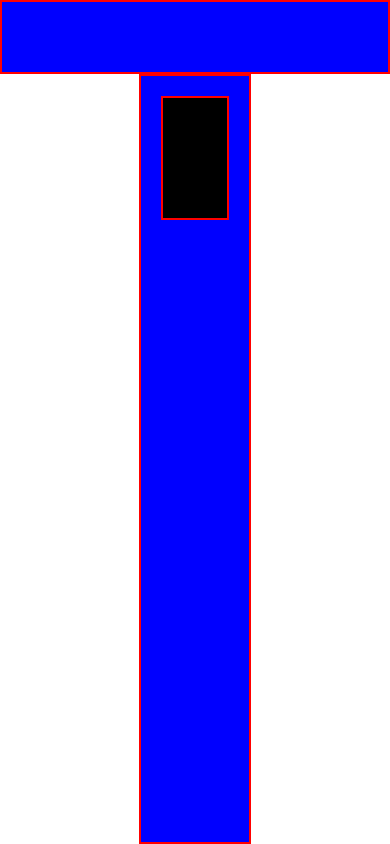
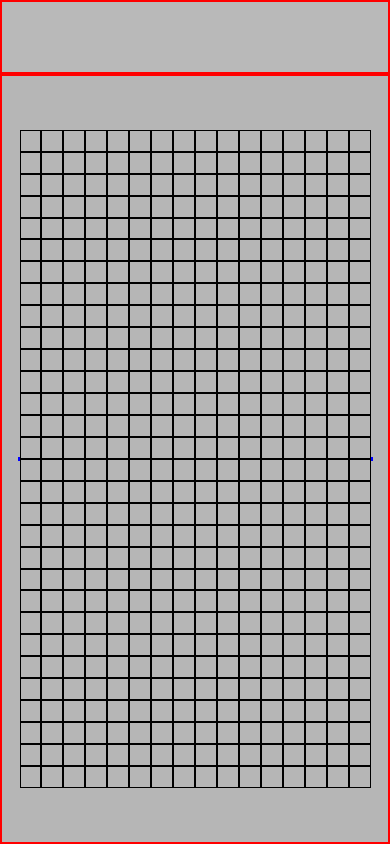
Before and after one commit to Kalightortaio/Minesweeper-Master, a React Native app: screen / in a window 390 px wide. Built offline with nearby package versions, Linux system fonts and the light colour scheme.

Commit message:
Fixed subpixel gaps, deleted grid component, refactored some code

```diff
--- a/App.tsx
+++ b/App.tsx
@@ -1,17 +1,21 @@
 import { useEffect } from 'react';
 import { StyleSheet, View, StatusBar, Dimensions } from 'react-native';
-import Grid from './src/components/Grid';
 import Interface from './src/components/Interface';
+import Cell from './src/components/Cell';
 
 export default function App() {
-  const windowWidth = Dimensions.get('window').width;
-  const gridMargin = roundToClosestEven((0.05 * windowWidth));
   useEffect(() => {
     StatusBar.setHidden(true);
     return () => {
       StatusBar.setHidden(false);
     }
   }, [])
+
+  const numColumns = 16;
+  const numRows = 30;
+  const gridPadding = Dimensions.get('window').width * 0.05
+  const cellSize = ((Dimensions.get('window').width - (2 * (gridPadding))) / numColumns)
+
   const styles = StyleSheet.create({
     container: {
       flex: 1,
@@ -23,25 +27,51 @@ export default function App() {
       width: '100%',
       borderWidth: 2,
       borderColor: 'red',
-      backgroundColor: 'blue',
+      backgroundColor: '#B9B9B9',
     },
     gridContainer: {
       flex: 11,
+      width: '100%',
       alignItems: 'center',
       borderWidth: 2,
       borderColor: 'red',
-      backgroundColor: 'blue',
-      zIndex: 2,
+      backgroundColor: '#B6B6B6',
+      justifyContent: 'center',
     },
     grid: {
+      flex: 0,
+      justifyContent: 'center',
       alignItems: 'center',
-      margin: gridMargin,
       borderWidth: 2,
-      borderColor: 'red',
-      backgroundColor: 'white',
-      zIndex: 1,
+      borderColor: 'blue',
+    },
+    gridRow: {
+      flexDirection: 'row',
+      flexWrap: 'wrap',
+      justifyContent: 'center',
     }
   });
+
+  const rows = [];
+  for (let row = 0; row < numRows; row++) {
+    const cells = [];
+    for (let col = 0; col < numColumns; col++) {
+      cells.push(
+        <Cell
+          key={`${row}-${col}`}
+          rowIndex={row}
+          columnIndex={col}
+          size={cellSize}
+        />
+      );
+    }
+    rows.push(
+      <View key={`row-${row}`} style={styles.gridRow}>
+        {cells}
+      </View>
+    );
+  }
+
   return (
     <View style={styles.container}>
       <View style={styles.interface}>
@@ -49,13 +79,9 @@ export default function App() {
       </View>
       <View style={styles.gridContainer}>
         <View style={styles.grid}>
-          <Grid />
+          {rows}
         </View>
       </View>
     </View>
   );
 }
-
-function roundToClosestEven(n: number) {
-  return Math.round(n / 2) * 2;
-}
--- a/src/components/Cell.tsx
+++ b/src/components/Cell.tsx
@@ -4,9 +4,10 @@ import { TouchableOpacity, Text, StyleSheet, Vibration } from "react-native";
 interface CellProps {
     rowIndex: number;
     columnIndex: number;
+    size: number;
 }
 
-function Cell({ rowIndex, columnIndex }: CellProps) {
+function Cell({ rowIndex, columnIndex, size }: CellProps) {
     const [isRevealed, setIsRevealed] = useState(false);
     const [isFlagged, setIsFlagged] = useState(false);
 
@@ -27,11 +28,13 @@ function Cell({ rowIndex, columnIndex }: CellProps) {
 
     const styles = StyleSheet.create({
         cell: {
-            flex: 1,
+            height: size,
+            width: size,
             alignItems: 'center',
             justifyContent: 'center',
-            borderWidth: 2,
+            borderWidth: 1,
             borderColor: 'black',
+            backgroundColor: '#B6B6B6',
         },
     });
 
--- a/src/components/Grid.tsx
+++ /dev/null
@@ -1,31 +0,0 @@
-import { Dimensions, View, StyleSheet } from 'react-native';
-import Cell from './Cell';
-
-const numColumns = 16;
-const numRows = 30;
-const numBombs = 30;
-
-function Grid() {
-    const grid = [];
-    for (let row = 0; row < numRows; row++) {
-        const columns = [];
-        for (let col = 0; col < numColumns; col++) {
-            columns.push(<Cell key={`${row}-${col}`} rowIndex={row} columnIndex={col} />);
-        }
-        grid.push(
-            <View key={`row-${row}`} style={styles.row}>
-                {columns}
-            </View>
-        )
-    }
-    return <>{grid}</>;
-}
-
-export default Grid;
-
-const styles = StyleSheet.create({
-    row: {
-        flex: 1,
-        flexDirection: 'row',
-    }
-})
```
